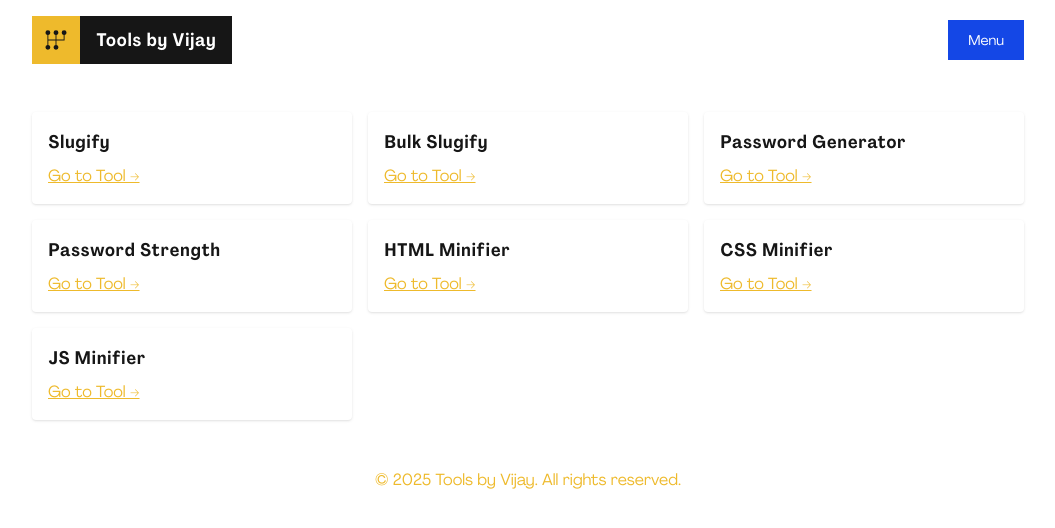
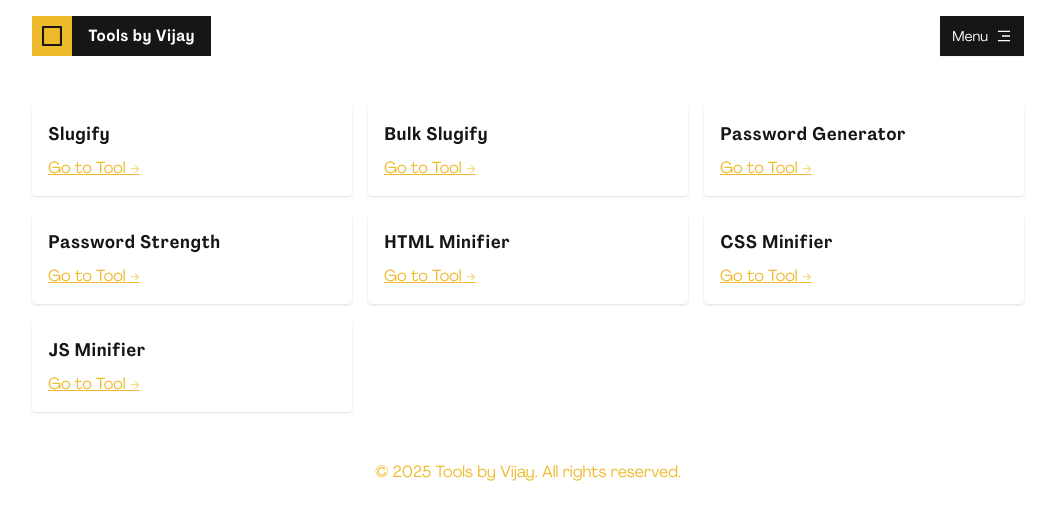
Before and after one commit to vijayhardaha/tools-by-vijay, a Next.js app: page / in a window 1280 px wide. Shown: the top 528 px of the page, without its empty margins (112-1167 px from the left). Built offline with nearby package versions, Linux system fonts and the light colour scheme.

Commit message:
refactor: update Header and Logo components for improved functionality and styling

```diff
--- a/src/components/header/Header.jsx
+++ b/src/components/header/Header.jsx
@@ -21,7 +21,7 @@ const Header = () => {
         className="bg-dark2 text-primary-500"
       >
         <Logo />
-        <MenuButton onClick={() => setIsOpen(true)} />
+        <MenuButton onClick={() => setIsOpen(!isOpen)} />
       </Box>
       <Drawer isOpen={isOpen} onClose={() => setIsOpen(false)} />{" "}
       {/* Renamed */}
--- a/src/components/header/parts/Logo.jsx
+++ b/src/components/header/parts/Logo.jsx
@@ -1,7 +1,7 @@
 import Link from "next/link";
-import { GiGearStickPattern } from "react-icons/gi";
 import Box from "../../ui/box";
 
+import { SiCodesandbox } from "react-icons/si";
 const Logo = () => (
   <Link href="/" className="flex items-center">
     <Box
@@ -9,18 +9,18 @@ const Logo = () => (
       align="center"
       justify="center"
       p={2}
-      className="bg-primary text-foreground h-12 w-12"
+      className="bg-primary text-foreground h-10 w-10"
     >
-      <GiGearStickPattern className="text-2xl" />
+      <SiCodesandbox className="text-xl" />
     </Box>
     <Box
       flex
       align="center"
       py={2}
       px={4}
-      className="bg-foreground text-background h-12 min-w-12"
+      className="bg-foreground text-background h-10 min-w-10"
     >
-      <span className="text-lg font-bold">Tools by Vijay</span>
+      <span className="text-base font-bold">Tools by Vijay</span>
     </Box>
   </Link>
 );
--- a/src/components/header/parts/MenuButton.jsx
+++ b/src/components/header/parts/MenuButton.jsx
@@ -1,13 +1,13 @@
 "use client";
 
+import { Button } from "@/components/ui/button";
+import { RiMenu3Fill } from "react-icons/ri";
+
 const MenuButton = ({ onClick }) => (
-  <button
-    className="rounded-lg bg-blue-700 px-5 py-2.5 text-sm font-medium text-white hover:bg-blue-800"
-    type="button"
-    onClick={onClick}
-  >
+  <Button onClick={onClick} variant="default">
     Menu
-  </button>
+    <RiMenu3Fill />
+  </Button>
 );
 
 export default MenuButton;
--- a/src/components/ui/button.jsx
+++ b/src/components/ui/button.jsx
@@ -1,15 +1,17 @@
-import * as React from "react"
-import { Slot } from "@radix-ui/react-slot"
+import * as React from "react";
+import { Slot } from "@radix-ui/react-slot";
 import { cva } from "class-variance-authority";
 
-import { cn } from "@/lib/utils"
+import { cn } from "@/lib/utils";
 
 const buttonVariants = cva(
-  "inline-flex items-center justify-center gap-2 whitespace-nowrap rounded-md text-sm font-medium transition-all disabled:pointer-events-none disabled:opacity-50 [&_svg]:pointer-events-none [&_svg:not([class*='size-'])]:size-4 shrink-0 [&_svg]:shrink-0 outline-none focus-visible:border-ring focus-visible:ring-ring/50 focus-visible:ring-[3px] aria-invalid:ring-destructive/20 dark:aria-invalid:ring-destructive/40 aria-invalid:border-destructive",
+  "inline-flex items-center justify-center gap-2 whitespace-nowrap rounded-md text-sm font-medium transition-all disabled:pointer-events-none disabled:opacity-50 [&_svg]:pointer-events-none [&_svg:not([class*='size-'])]:size-4 shrink-0 [&_svg]:shrink-0 outline-none focus-visible:border-ring focus-visible:ring-ring/50 focus-visible:ring-[3px] aria-invalid:ring-destructive/20 dark:aria-invalid:ring-destructive/40 aria-invalid:border-destructive cursor-pointer",
   {
     variants: {
       variant: {
         default:
+          "bg-foreground text-background shadow-xs hover:bg-foreground/90",
+        primary:
           "bg-primary text-primary-foreground shadow-xs hover:bg-primary/90",
         destructive:
           "bg-destructive text-white shadow-xs hover:bg-destructive/90 focus-visible:ring-destructive/20 dark:focus-visible:ring-destructive/40 dark:bg-destructive/60",
@@ -22,9 +24,9 @@ const buttonVariants = cva(
         link: "text-primary underline-offset-4 hover:underline",
       },
       size: {
-        default: "h-9 px-4 py-2 has-[>svg]:px-3",
+        default: "h-10 px-4 py-2 has-[>svg]:px-3",
         sm: "h-8 rounded-md gap-1.5 px-3 has-[>svg]:px-2.5",
-        lg: "h-10 rounded-md px-6 has-[>svg]:px-4",
+        lg: "h-12 rounded-md px-6 has-[>svg]:px-4",
         icon: "size-9",
       },
     },
@@ -33,23 +35,18 @@ const buttonVariants = cva(
       size: "default",
     },
   }
-)
+);
 
-function Button({
-  className,
-  variant,
-  size,
-  asChild = false,
-  ...props
-}) {
-  const Comp = asChild ? Slot : "button"
+function Button({ className, variant, size, asChild = false, ...props }) {
+  const Comp = asChild ? Slot : "button";
 
   return (
-    (<Comp
+    <Comp
       data-slot="button"
       className={cn(buttonVariants({ variant, size, className }))}
-      {...props} />)
+      {...props}
+    />
   );
 }
 
-export { Button, buttonVariants }
+export { Button, buttonVariants };
```
